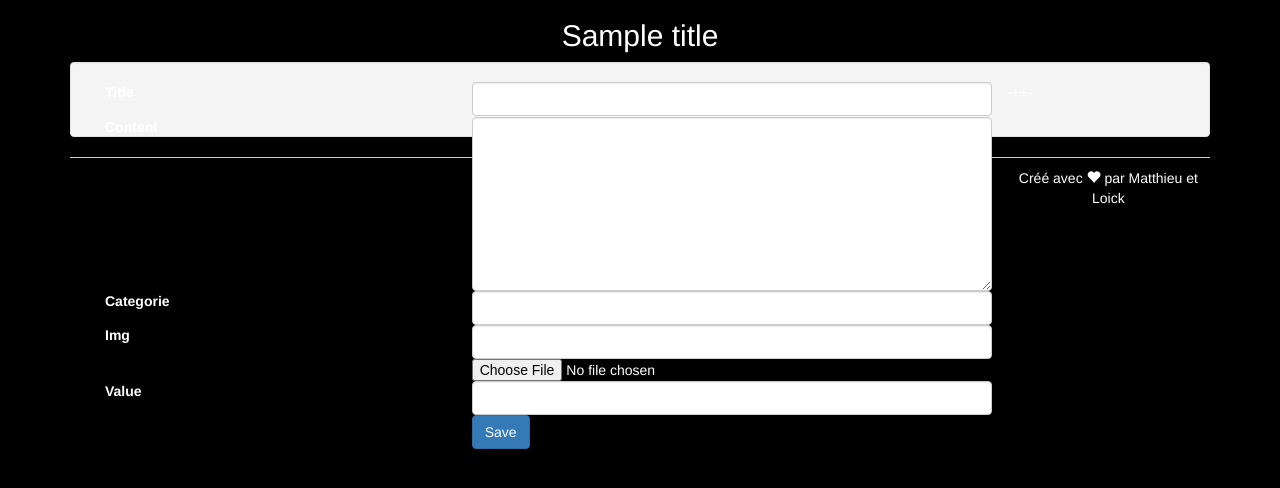
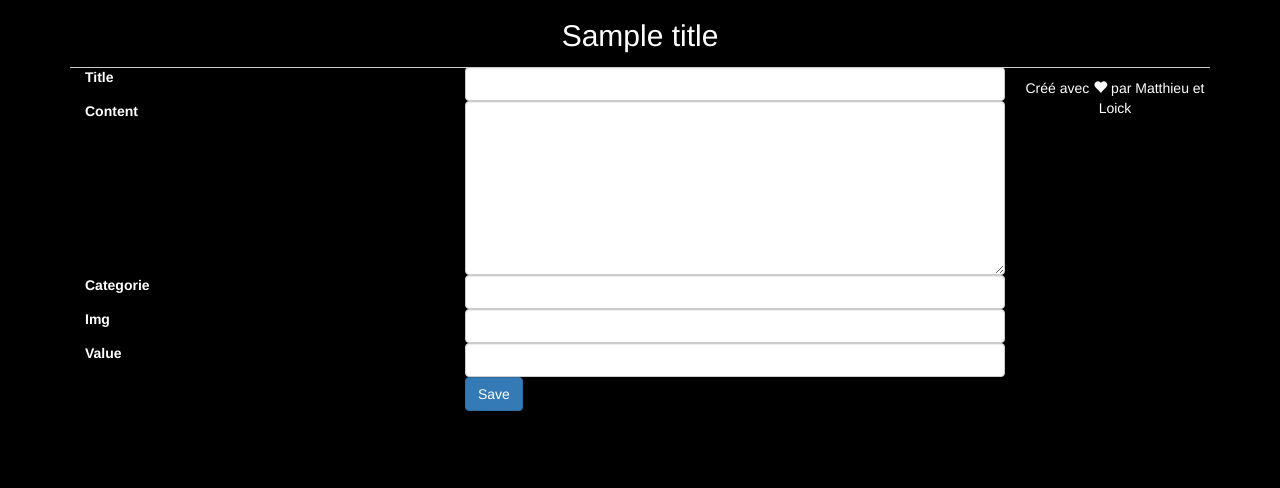
Before and after one commit to polytechlyon-isi2/SellDreams, a PHP site: template views/article_form.html.twig in a window 1280 px wide. Shown: the part 51-539 px from the top of the page. Run offline with PHP 8.4, Linux system fonts and the light colour scheme; the template is opened without the code that fills it: most values are stand-ins (such as "Sample title", 1, 10 or a date in 2020); form fields are guessed from the names that the template uses; some libraries are stand-ins or nearby versions.

Commit message:
Quelque modificaion mineur

```diff
--- a/app/routes.php
+++ b/app/routes.php
@@ -212,11 +212,11 @@ $app->get('/admin/user/{id}/delete', function($id, Request $request) use ($app)
 })->bind('admin_user_delete');
 
 // Add new article in basket
-$app->match('/basket', function($id, Request $request) use ($app) {
+$app->match('/basket', function($id) use ($app) {
     //$id est l'indice de l'article
     //$user est l'utilisateur a qui on veut ajouter l'article
     $user = $app['user'];
     $basket = $app['dao.basket']->findByUserAndArticle($user->getId(),$id);
-    $app['dao.article']->save($article);
+    $app['dao.basket']->save($basket);
     return $app->redirect($app['url_generator']->generate('basket'));
 })->bind('add_basket');
--- a/src/Form/Type/ArticleType.php
+++ b/src/Form/Type/ArticleType.php
@@ -10,7 +10,8 @@ class ArticleType extends AbstractType
         $builder
             ->add('title', 'text')
             ->add('content', 'textarea')
-            ->add('categorie', 'text')
+            ->add('categorie', 'choice', array('choices' => array('1' => 'Reve' ,'2' => 'Cauchemar' )
+            ))
             ->add('img', 'text')
             ->add('value', 'text');
     }
--- a/src/Form/Type/CommentType.php
+++ b/src/Form/Type/CommentType.php
@@ -12,6 +12,6 @@ class CommentType extends AbstractType
 
     public function getName()
     {
-        return 'comment';
+        return 'commentaire';
     }
 }
--- a/src/Form/Type/UserType.php
+++ b/src/Form/Type/UserType.php
@@ -7,6 +7,7 @@ class UserType extends AbstractType
 {
     public function buildForm(FormBuilderInterface $builder, array $options)
     {
+        //Il faudrai laissé la possibilité du role admin que si c'est un admin
         $builder
             ->add('username', 'text')
             ->add('userlastname', 'text')
@@ -22,9 +23,9 @@ class UserType extends AbstractType
                 'first_options'   => array('label' => 'Mot de passe'),
                 'second_options'  => array('label' => 'Mot de passe (confirmation)'),
             ))
-            ->add('role', 'choice', array('choices' => array('ROLE_USER' => 'User')
+
+            ->add('role', 'choice', array('choices' => array('ROLE_USER' => 'User' ,'ROLE_ADMIN' => 'Admin' )
             ));
-
     }
 
     public function getName()
--- a/views/article_form.html.twig
+++ b/views/article_form.html.twig
@@ -10,9 +10,9 @@
 </div>
 {% endfor %}
 
-<div class="well">
+<div class="body">
 {{ form_start(articleForm, { 'attr': {'class': 'form-horizontal'} }) }}
-    <div class="form-group">-++-
+    <div class="form-group">
         {{ form_label(articleForm.title, null, { 'label_attr':  {
             'class': 'col-sm-4 control-label'
         }}) }}
@@ -35,7 +35,6 @@
             }}) }}
         </div>
     </div>
-
     <div class="form-group">
         {{ form_label(articleForm.categorie, null, { 'label_attr':  {
             'class': 'col-sm-4 control-label'
@@ -56,7 +55,7 @@
             {{ form_widget(articleForm.img, { 'attr':  {
                 'class': 'form-control',
             }}) }}
-            <input type="file" name="fichier_photo" />
+            {#<input type="file" name="fichier_photo" />#}
         </div>
     </div>
     <div class="form-group">
--- a/views/comment_form.html.twig
+++ b/views/comment_form.html.twig
@@ -1,6 +1,6 @@
 {% extends 'layout.html.twig' %}
 {% set adminMenu = true %}
-{% block title %}{{ title }}{% endblock %}
+{% block title %}Edition de commentaire{% endblock %}
 {% block content %}
 <h2 class="text-center">{{ block('title') }}</h2>
 {% for flashMessage in app.session.flashbag.get('success') %}
@@ -9,7 +9,7 @@
 </div>
 {% endfor %}
 
-<div class="well">
+<div class="body">
 {{ form_start(commentForm, { 'attr': {'class': 'form-horizontal'} }) }}
     <div class="form-group">
         {{ form_label(commentForm.content, null, { 'label_attr':  {
```
Also changed, not shown: src/DAO/BasketDAO.php (+4 -4 lines), web/images/angeoudemond.jpg (deleted), web/images/cinquieme.jpg (deleted), web/images/deuxieme.jpg (deleted), web/images/hiver.jpg, web/images/premiere.jpg (deleted), web/images/quatrieme.jpg (deleted), web/images/septieme.jpg (deleted), web/images/sixieme.jpg (deleted), web/images/troisieme.jpg (deleted).
